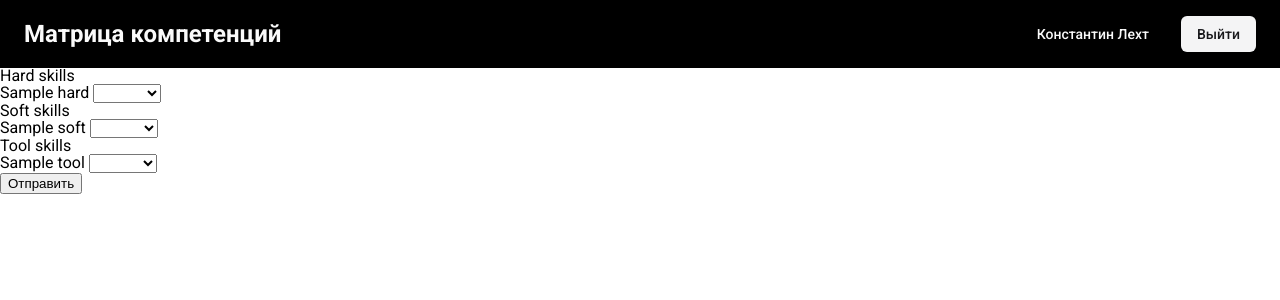
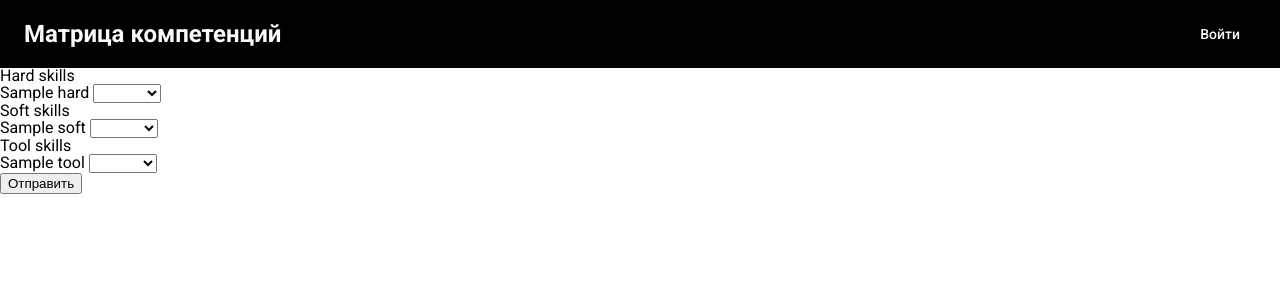
Before and after one commit to Kalmar4uk/competence_for_job, a Django app: template backend/templates/matrix/matrix.html in a window 1280 px wide. Shown: the top 300 px of the page. Run offline with Django 4.2, Linux system fonts and the light colour scheme; tables that the repository leaves empty hold one stand-in row (values such as "Sample post"); the template is opened without the code that fills it: values that come from a table or form of the project are taken from there, most other values are stand-ins (such as "Sample title", 1, 10 or a date in 2020).

Commit message:
add include header in matrix and add check authenticated in header

```diff
--- a/backend/templates/matrix/header.html
+++ b/backend/templates/matrix/header.html
@@ -1,7 +1,13 @@
 <header class="header"">
   <h2 class="header__title">Матрица компетенций</h2>
-  <div class="header__profile">
-    <button class="header__profile-info header__button">Константин Лехт</button>
-    <button class="header__profile-button header__button">Выйти</button>
-  </div>
+  {% if user.is_authenticated %}
+    <div class="header__profile">
+      <button class="header__profile-info header__button">Константин Лехт</button>
+      <button class="header__profile-button header__button">Выйти</button>
+    </div>
+  {% else %}
+    <div class="header__profile">
+      <button class="header__profile-info header__button">Войти</button>
+    </div>
+  {% endif %}
 </header>
--- a/backend/templates/matrix/matrix.html
+++ b/backend/templates/matrix/matrix.html
@@ -11,13 +11,7 @@
   <title>Матрица компетенции</title>
 </head>
 <body>
-  <header class="header"">
-    <h2 class="header__title">Матрица компетенций</h2>
-    <div class="header__profile">
-      <button class="header__profile-info header__button">Константин Лехт</button>
-      <button class="header__profile-button header__button">Выйти</button>
-    </div>
-  </header>
+  {% include "matrix/header.html" %}
   <title>
     Компетенции
   </title>
```
